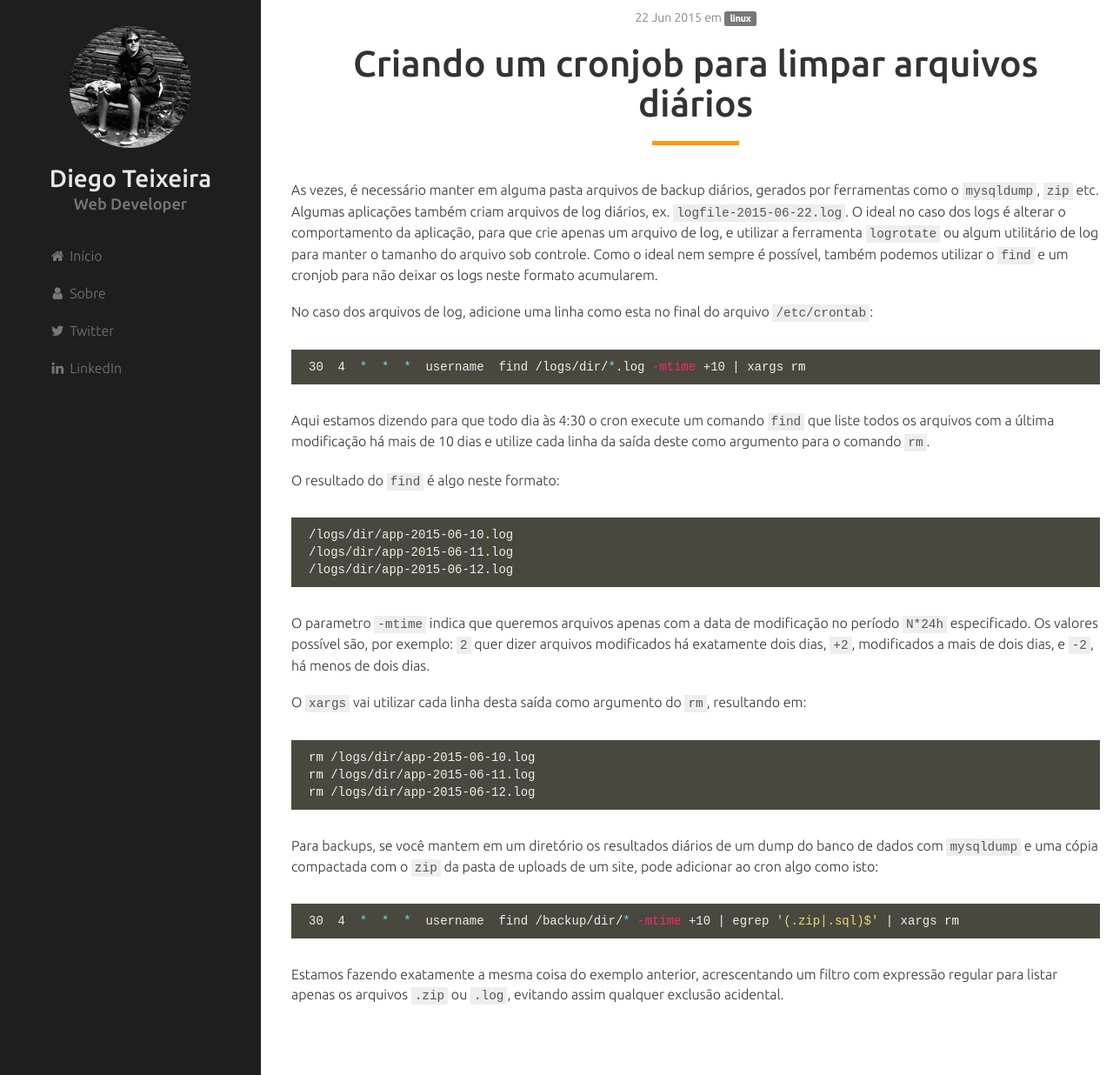
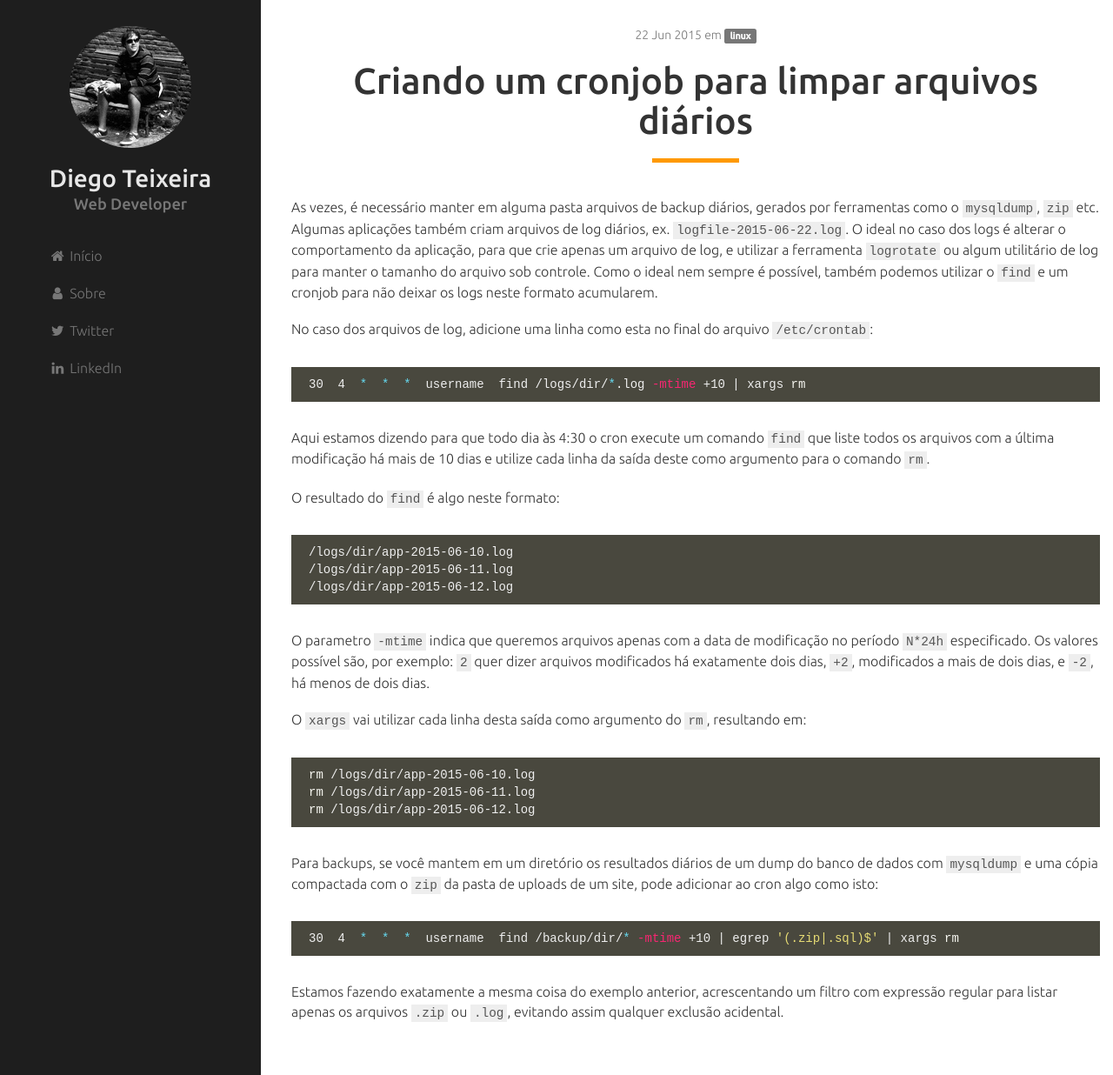
Before and after one commit to diegoteixeir4/diegoteixeir4.github.io, a Jekyll site: the page built from linux/_posts/2015-06-22-cronjob-para-limpar-arquivos-diarios.md, in a window 1280 px wide and 1236 px high. Shown: the whole window at 87% size. Built offline with Jekyll 4.4.1, drawn with Linux system fonts in a browser that asks for light colours; nearby versions of some CDN libraries; comment, search, counter and statistics services are not loaded.

Commit message:
Categories

```diff
--- a/assets/css/style.css
+++ b/assets/css/style.css
@@ -1720,6 +1720,7 @@
   margin-bottom: 30px;
 }
 .content-header .meta {
+  margin-top: 20px;
   text-align: center;
   font-style: 14px;
   color: #777777;
--- a/assets/less/style.less
+++ b/assets/less/style.less
@@ -147,6 +147,7 @@
     	margin-bottom: 30px;
 	}
 	.meta {
+		margin-top: 20px;
 		text-align: center;
 		font-style: 14px;
 		.text-muted;
```
